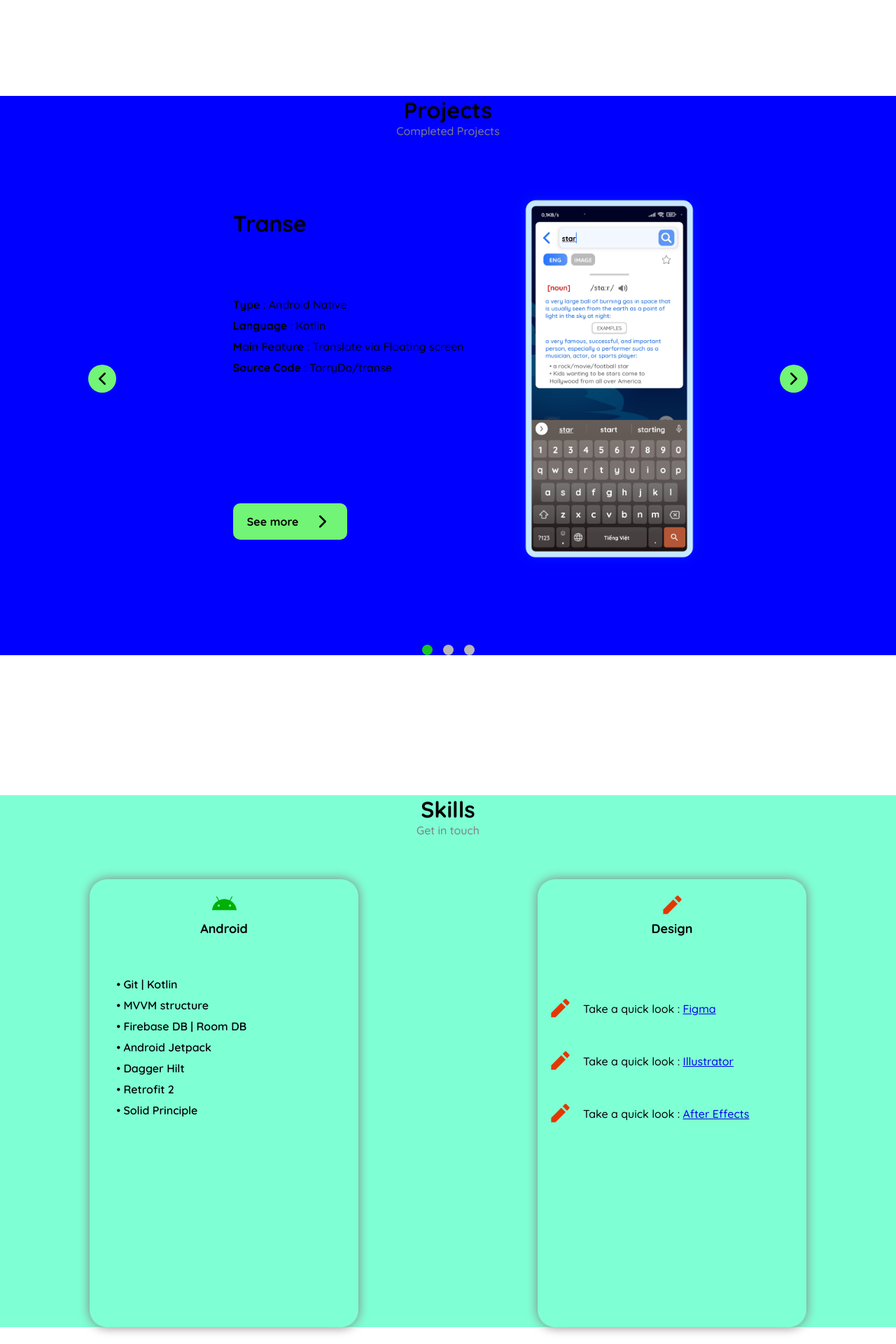
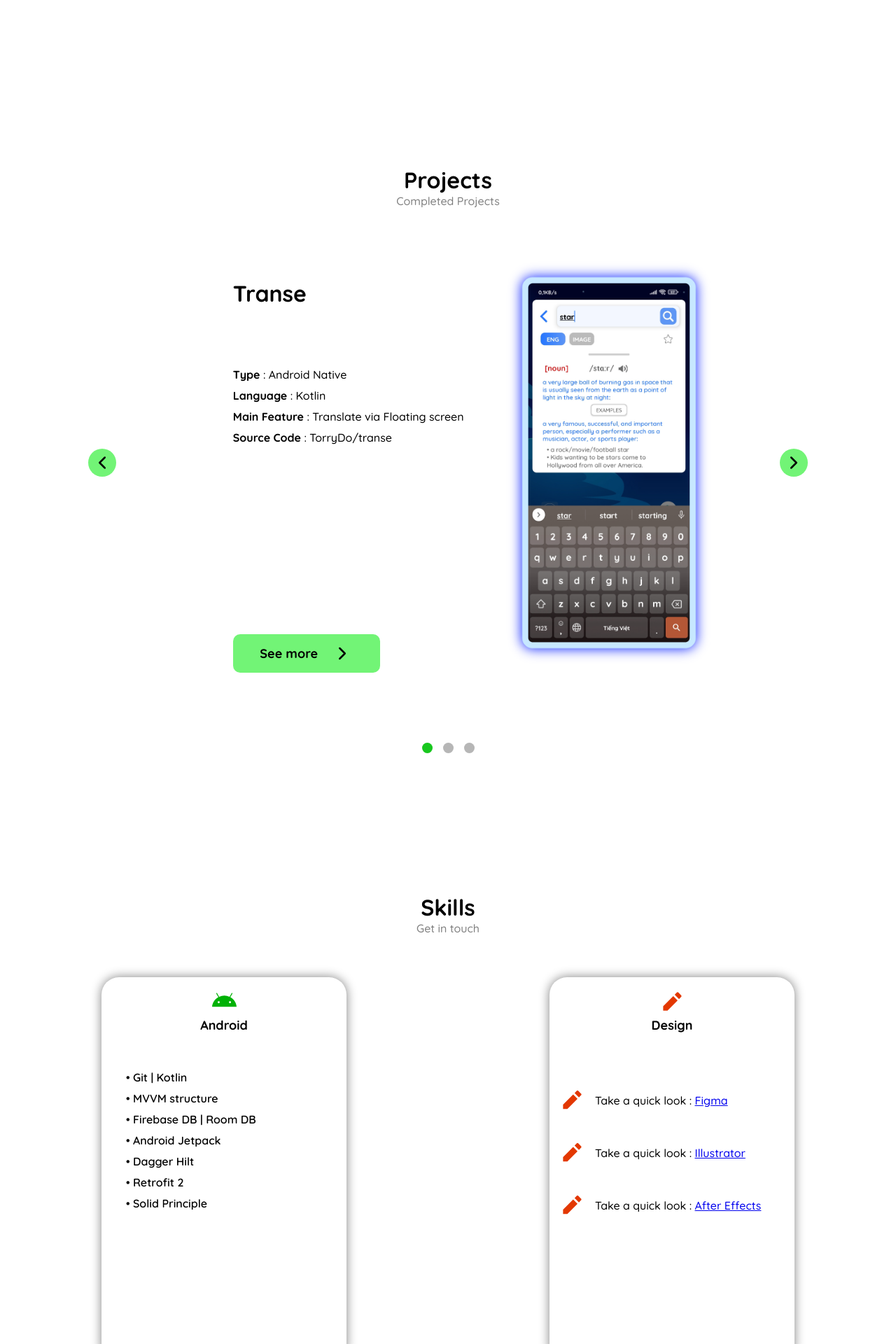
Before and after one commit to TorryDo/portfolio_web, a React (Create React App) app: page / in a window 1280 px wide. Shown: the part 720-2640 px from the top of the page at 70% size. Built offline with nearby package versions, Linux system fonts and the light colour scheme.

Commit message:
change class name

```diff
--- a/src/App.css
+++ b/src/App.css
@@ -31,9 +31,9 @@
   width: 100vw;
   height: fit-content;
 
-  margin-top: 150px;
+  margin-top: 250px;
 
-  background-color: blue;
+  /* background-color: blue; */
 }
 
 .SkillsPage {
@@ -42,16 +42,16 @@
 
   margin-top: 200px;
 
-  background-color: aquamarine;
+  /* background-color: aquamarine; */
 }
 
 .ContactPage {
   width: 100vw;
   height: fit-content;
 
-  margin-top: 100px;
+  margin-top: 200px;
 
-  background-color: teal;
+  /* background-color: teal; */
 }
 
 /* common  */
@@ -76,9 +76,28 @@
   transition: all .26s ease-out;
 
 }
+.btn__txt{
+  margin-top: auto;
+  margin-bottom: auto;
+}
+.btn__icon{
+  width: 30px;
+  height: 100%;
+}
 
 .btn:hover{
   /* opacity: 0.7; */
   box-shadow: 0 0 30px #00ee08;
   background-color: #d4ffd6;
+
+  /* font-size: larger; */
 }
+
+.Hlist{
+  display: flex;
+  flex-direction: row;
+}
+.Vlist{
+  display: flex;
+  flex-direction: column;
+}
--- a/src/components/aboutPage/AboutPage.js
+++ b/src/components/aboutPage/AboutPage.js
@@ -58,17 +58,17 @@
         </div>
 
     const myAchivement = (it) =>
-        <div className="Content-achievement-item">
+        <div className="content-achievement__item">
             <div className="num">{it.num}</div>
             <div className="des">{it.description}</div>
         </div>
 
     const myContent = () =>
-        <div className="Content">
+        <div className="content">
             <p>
                 {MY_DESCRIPTION()}
             </p>
-            <div className="Content-achievement">
+            <div className="content-achievement">
                 {
                     achievements.map(it =>
                         myAchivement(it)
@@ -93,8 +93,8 @@
             </div>
 
             <div className="btn btn-downl">
-                <div className="btn-downl__txt">Download CV</div>
-                <div className="btn-downl__icon">
+                <div className="btn__txt">Download CV</div>
+                <div className="btn__icon">
                     <HiDownload size="100%" />
                 </div>
 
--- a/src/components/projectPage/ProjectPage.css
+++ b/src/components/projectPage/ProjectPage.css
@@ -1,8 +1,8 @@
-.HorizontalList {
+.hlist {
   margin-top: 8vh;
 
   width: 100vw;
-  height: 70vh;
+  height: 600px;
 
   display: flex;
   flex-direction: row;
@@ -12,15 +12,18 @@
   /* background-color: aquamarine; */
 }
 
-.HorizontalList--arrowIcon {
+.hlist-icon {
   width: 40px;
   height: 100%;
 
   display: flex;
   flex-direction: column;
   justify-content: center;
+
+  cursor: pointer;
+
 }
-.HorizontalList--leftArrow {
+.hlist-icon__arrowLeft {
   width: 30px;
   height: 30px;
 
@@ -30,7 +33,7 @@
   background-color: #72f476;
 }
 
-.HorizontalList--rightArrow {
+.hlist-icon__arrowRight {
   width: 30px;
   height: 30px;
 
@@ -40,7 +43,7 @@
   background-color: #72f476;
 }
 
-.HorizontalList--body {
+.hlist-body {
   width: 60vw;
   height: 100%;
   /* background-color: gray; */
@@ -48,7 +51,7 @@
   position: relative;
 
 }
-.HorizontalList--body .item{
+.hlist-body .item{
   width: 100%;
   height: 100%;
   opacity: 0;
@@ -58,7 +61,7 @@
   transform: scale(0.85);
 
 }
-.HorizontalList--body .item.active{
+.hlist-body .item.active{
   width: 100%;
   height: 100%;
   opacity: 1;
@@ -67,7 +70,7 @@
   transform: scale(1);
 }
 
-.HorizontalList--item{
+.hlist-item{
   width: 100%;
   height: 100%;
 
@@ -76,7 +79,7 @@
   align-items: center;
 }
 
-.HorizontalList--item .item--leftDescription{
+.hlist-item .item-leftDescription{
   width: 50%;
   height: 100%;
 
@@ -89,10 +92,10 @@
   gap: 8vh;
   /* background-color: aquamarine; */
 }
-.item--leftDescription > h1 {
+.item-leftDescription > h1 {
   margin-top: 10%;
 }
-.item--leftDescription .description {
+.item-leftDescription .description {
   height: 100%;
   margin-bottom: 20%;
 
@@ -103,31 +106,17 @@
 
   /* background-color: aquamarine; */
 }
-.Project--button {
-  margin-bottom: 50px;
 
-  width: fit-content;
+.btn-more{
+  max-width: 180px;
+  min-width: 160px;
 
-  font-weight: 700;
-
-  padding: 0px 20px;
-  border-radius: 10px;
-  background-color: #72f476;
-
-  display: flex;
-  flex-direction: row;
-  justify-content: center;
-  gap: 20px;
+  padding-top: 10px;
+  padding-bottom: 10px;
 }
 
-.Project--button .wrapper{
-  width: 30px;
-  height: 100%;
-}
-
-.HorizontalList--item > img {
-  height: 100%;
-  width: auto;
+.hlist-item > img {
+  max-width: 300px;
 
   margin: auto;
 
@@ -137,8 +126,8 @@
   /* background-color: burlywood; */
 }
 
-/* --------------- 3 dots ---------------- */
-.ProjectPage--3dots{
+/* -------- 3 dots -------- */
+.ProjectPage-3dots{
     padding-top: 100px;
 
     width: 50%;
@@ -150,20 +139,22 @@
     justify-content: center;
     gap: 15px;
 }
-.ProjectPage--3dots .dot{
+.ProjectPage-3dots .dot{
     width: 15px;
     height: 15px;
 
     border-radius: 50%;
+    cursor: pointer;
 
     /* background-color: #72f476; */
     background-color: rgb(182, 182, 182);
 }
-.ProjectPage--3dots .dot.active{
+.ProjectPage-3dots .dot.active{
     width: 15px;
     height: 15px;
 
     border-radius: 50%;
+    cursor: pointer;
 
     /* background-color: #72f476; */
     background-color: #18c71e;
--- a/src/components/projectPage/ProjectPage.js
+++ b/src/components/projectPage/ProjectPage.js
@@ -76,8 +76,8 @@
     // ------------------ abyss below -----------------------
 
     const item = (data) =>
-        <div className="HorizontalList--item">
-            <div className="item--leftDescription">
+        <div className="hlist-item">
+            <div className="item-leftDescription">
 
                 <h1 id={data.mainColor}>{data.title}</h1>
 
@@ -88,9 +88,9 @@
                     <div><b>Source Code</b> : {PROJECT_REGEX.exec(data.sourceCodeUrl)} </div>
                 </div>
 
-                <div className="Project--button">
-                    <p>See more</p>
-                    <div className="wrapper">
+                <div className="btn btn-more">
+                    <div className="btn__txt">See more</div>
+                    <div className="btn__icon">
                         <FiChevronRight size="100%" />
                     </div>
                 </div>
@@ -98,11 +98,6 @@
             </div>
 
             <img src={data.image} alt="projectImage" />
-
-            <script>
-                {/* setColor(data.mainColor, data.mainColor); */}
-                document.getElementById(data.mainColor).style.color = 'blue';
-            </script>
 
         </div>
 
@@ -113,10 +108,10 @@
                 description="Completed Projects"
             />
 
-            <div className="HorizontalList">
-                <div className="HorizontalList--arrowIcon" >
+            <div className="hlist">
+                <div className="hlist-icon" >
                     <div
-                        className="HorizontalList--leftArrow"
+                        className="hlist-icon__arrowLeft"
                         onClick={prevPage}
                     >
                         <FiChevronLeft size="100%" />
@@ -124,7 +119,7 @@
 
                 </div>
 
-                <div className="HorizontalList--body" >
+                <div className="hlist-body" >
                     {
                         // item(ListProject[currentPage], currentPage)
                         ListProject.map((it, index) =>
@@ -135,9 +130,9 @@
                     }
                 </div>
 
-                <div className="HorizontalList--arrowIcon" >
+                <div className="hlist-icon" >
                     <div
-                        className="HorizontalList--rightArrow"
+                        className="hlist-icon__arrowRight"
                         onClick={nextPage}
                     >
                         <FiChevronRight size="100%" />
@@ -145,7 +140,7 @@
                 </div>
             </div>
 
-            <div className="ProjectPage--3dots">
+            <div className="ProjectPage-3dots">
                 {
                     ListProject.map((it, index) =>
                         <div
--- a/src/components/skillsPage/SkillsPage.css
+++ b/src/components/skillsPage/SkillsPage.css
@@ -1,20 +1,17 @@
-.SkillsPage--HList{
-
+.skills{
     margin-top: 60px;
 
     width: 100%;
-    height: 80%;
+    height: fit-content;
 
-    display: flex;
-    flex-direction: row;
     justify-content: space-around;
 
     /* background-color: aquamarine; */
 }
 
-.SkillsPage--HList--android{
-    width: 30vw;
-    height: 50vw;
+.card-android{
+    width: 350px;
+    height: 550px;
 
     margin: auto;
 
@@ -24,9 +21,9 @@
     /* background-color: bisque; */
 }
 
-.SkillsPage--HList--design{
-    width: 30vw;
-    height: 50vw;
+.card-design{
+    width: 350px;
+    height: 550px;
 
     margin: auto;
 
@@ -36,7 +33,7 @@
     /* background-color: bisque; */
 }
 
-.SkillsPage--HList--itemTitle{
+.card-top{
     width: 100%;
 
     margin: auto;
@@ -47,7 +44,7 @@
 
     /* background-color: blue; */
 }
-.SkillsPage--HList--itemTitle .wrapper{
+.card-top__img{
     width: 35px;
     height: 35px;
 
@@ -56,7 +53,7 @@
     margin-left: auto;
 
 }
-.SkillsPage--HList--itemTitle .title{
+.card-top__title{
     margin-top: 5px;
 
     width: 100%;
@@ -67,7 +64,7 @@
     /* color: gray; */
 }
 
-.SkillsPage--HList--design .design--body{
+.card-design__content{
     width: 100%;
     height: 50px;
 
@@ -80,7 +77,7 @@
 
 }
 
-.design--body .design--item{
+.design-item{
     width: 100%;
     height: 50px;
     /* background-color: aquamarine; */
@@ -91,24 +88,24 @@
 
     gap: 15px;
 }
-.design--item .iconWrapper{
+.design-item__iconWrapper{
     width: 35px;
     height: 100%;
 
     margin-left: 15px;
 
 }
-.design--item > p{
+.design-item > p{
     font-size:medium;
 }
 
-.android--description{
+.card-android__content{
     width: 100%;
     height: auto;
 
     margin-top: 15%;
 }
-.android--item{
+.android-item{
 
     width: 100%;
     height: fit-content;
--- a/src/components/skillsPage/SkillsPage.js
+++ b/src/components/skillsPage/SkillsPage.js
@@ -50,22 +50,22 @@
     // ------------------ Abyss below ---------------------
 
     const itemTitle = (img, text) =>
-        <div className="SkillsPage--HList--itemTitle">
-            <div className="wrapper">
+        <div className="card-top">
+            <div className="card-top__img">
                 {img}
             </div>
 
-            <div className="title">{text}</div>
+            <div className="card-top__title">{text}</div>
         </div>
 
 
     const androidItem = (data) =>
-        <div className="SkillsPage--HList--android">
+        <div className="card-android">
             {itemTitle(data.img, data.text)}
 
-            <div className="android--description">
+            <div className="card-android__content">
                 {data.itemList.map(it =>
-                    <div className="android--item">
+                    <div className="android-item">
                         {it}
                     </div>
                 )}
@@ -74,13 +74,14 @@
         </div>
 
     const designItem = (data) =>
-        <div className="SkillsPage--HList--design">
+        <div className="card-design">
             {itemTitle(data.img, data.text)}
 
-            <div className="design--body">
+            <div className="card-design__content">
                 {data.itemList.map((it, index) =>
-                    <div className="design--item">
-                        <div className="iconWrapper">
+
+                    <div className="design-item">
+                        <div className="design-item__iconWrapper">
                             {it.img}
                         </div>
 
@@ -88,6 +89,7 @@
                             {it.text} : <a href={it.url} id={index}>{it.urlText}</a>
                         </p>
                     </div>
+
                 )}
             </div>
         </div>
@@ -100,7 +102,7 @@
                 description="Get in touch"
             />
 
-            <div className="SkillsPage--HList">
+            <div className="Hlist skills">
                 {androidItem(androidSkill)}
                 {designItem(designSkill)}
             </div>
```
Also changed, not shown: src/components/aboutPage/AboutPage.css (+6 -20 lines), src/components/contactPage/ContactPage.css (+20 -20 lines), src/components/contactPage/ContactPage.js (+16 -16 lines).
